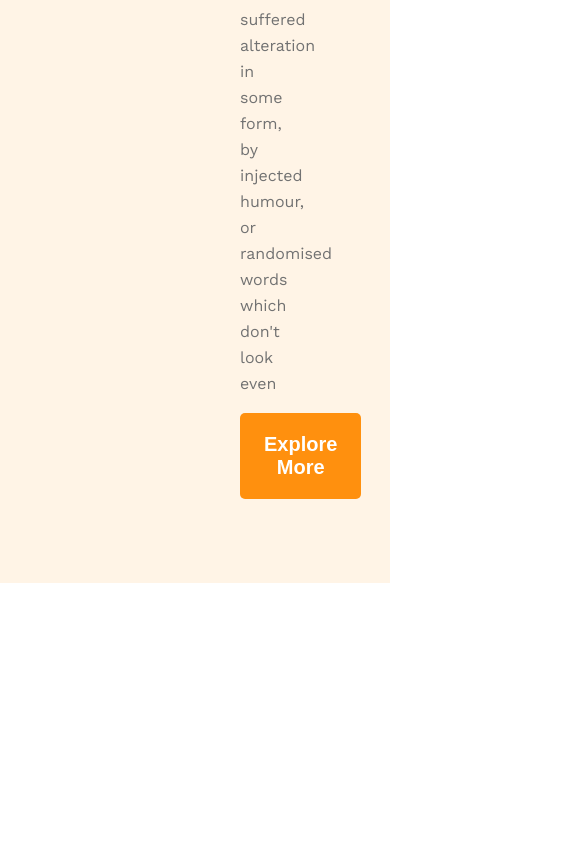
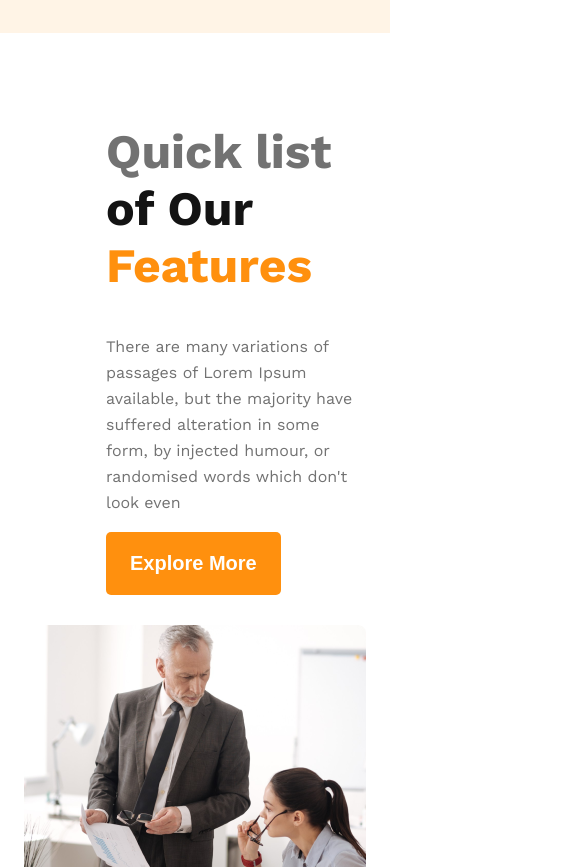
Before and after one commit to tania51/Architect-Template, a plain HTML site: page index.html in a window 390 px wide. Shown: the part 1133-2000 px from the top of the page, 585 px wide, since content can reach past the window. Before the commit the page ends 1716 px from the top, so only its background shows below. Drawn offline with nearby package versions, Linux system fonts and the light colour scheme.

Commit message:
responsive sections

```diff
--- a/css/style.css
+++ b/css/style.css
@@ -33,7 +33,7 @@ body {
     display: flex;
 }
 .header-content ul li {
-    margin-left: 30px;
+    margin-right: 30px;
     list-style: none;
 }
 .header-content ul li a {
@@ -61,7 +61,7 @@ body {
     color: var(--primary-color);
     font-weight: var(--title-weight);
 }
-.basic-content p {
+.basic-description {
     color: var(--secondary-color);
     line-height: 26px;
 }
@@ -80,3 +80,64 @@ body {
     padding-top: 40px;
     padding-bottom: 40px;
 }
+
+/*team section starts here */
+.main-container {
+    padding: 50px 240px;
+}
+.team-container {
+    display: flex;
+    align-items: center;
+}
+.team-img-content {
+    display: grid;
+    grid-template-columns: repeat(2, 1fr);
+    gap: 1.50rem;
+}
+.team-content {
+    padding-left: 4.75rem;
+}
+.team-title {
+    color: var(--primary-color);
+    font-size: var(--primary-font);
+    font-weight: var(--title-weight);
+}
+.gray-title {
+    color: var(--secondary-color);
+}
+.yellow-title {
+    color: #FF900E;
+}
+
+
+
+
+
+
+
+/* media query for mobile device*/
+@media screen and (max-width: 768px) {
+    .header-content,
+    .banner-container,
+    .main-container
+    {
+        padding-left: 30px;
+        padding-right: 30px;
+    }
+    .header-content
+    {
+        flex-direction: column;
+    }
+    .team-container {
+        flex-direction: column-reverse;
+    }
+    .team-content {
+        padding-bottom: 30px;
+    }
+    .header-title {
+        text-align: center;
+    }
+    .team-img-content {
+        grid-template-columns: 1fr;
+    }
+}
--- a/index.html
+++ b/index.html
@@ -21,12 +21,29 @@
             <div class="banner-container">
                 <div class="basic-content">
                     <h1>Brand New Group of Architects</h1>
-                    <p>There are many variations of passages of Lorem Ipsum available, but the majority have suffered alteration in some form, by injected humour, or randomised words which don't look even</p>
+                    <p class="basic-description">There are many variations of passages of Lorem Ipsum available, but the majority have suffered alteration in some form, by injected humour, or randomised words which don't look even</p>
                     <button class="btn">Explore More</button>
                 </div>
                 <img src="images/banner.png" alt="">
             </div>
         </div>
     </header>
+
+    <!--main section-->
+    <main class="main-container">
+        <div class="team-container">
+            <div class="team-img-content">
+                <img src="images/team1.png" alt="">
+                <img src="images/team2.png" alt="">
+                <img src="images/team3.png" alt="">
+                <img src="images/team4.png" alt="">
+            </div>
+            <div class="team-content">
+                <h2 class="team-title"><span class="gray-title">Quick list</span> of Our <span class="yellow-title">Features</span></h2>
+                <p class="basic-description">There are many variations of passages of Lorem Ipsum available, but the majority have suffered alteration in some form, by injected humour, or randomised words which don't look even</p>
+                <button class="btn">Explore More</button>
+            </div>
+        </div>
+    </main>
 </body>
 </html>
```
